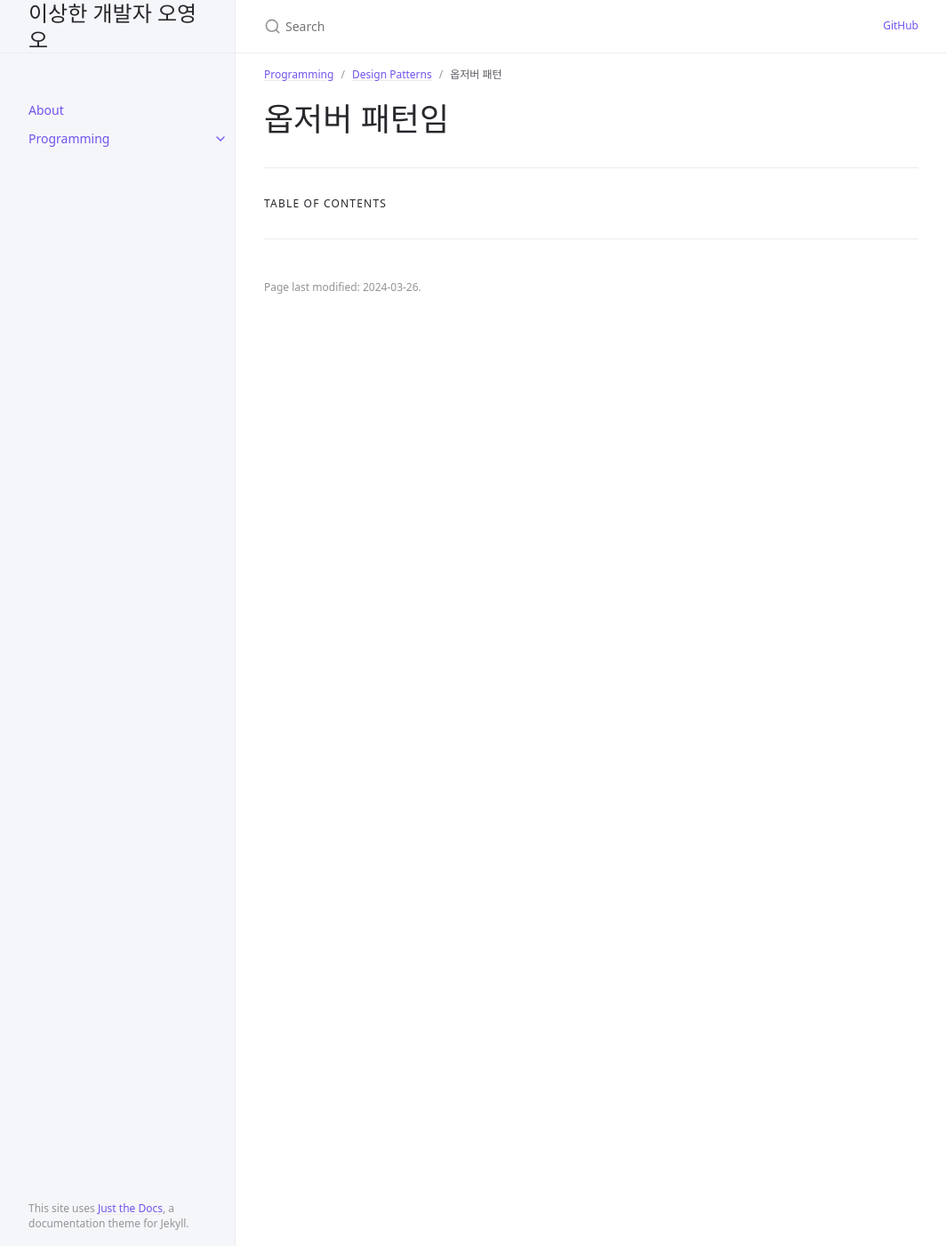
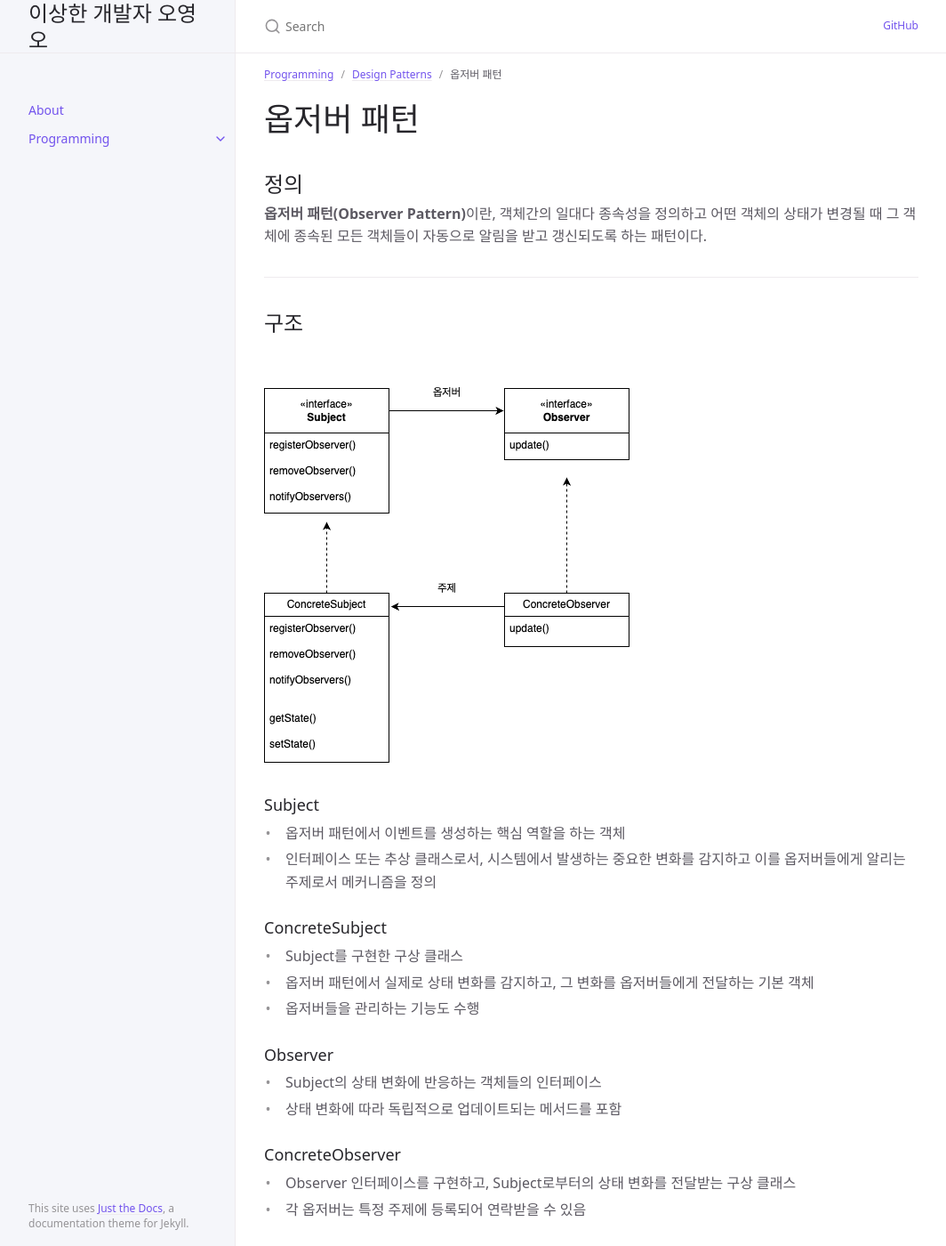
Before and after one commit to kwnoyng/kwnoyng.github.io, a Jekyll site: the page built from docs/Programming/design-patterns/observer.md, in a window 1280 px wide and 1400 px high. Shown: the whole window at 89% size, without its empty margins (107-1171 px from the left). Built offline with Jekyll 4.4.1, drawn with Linux system fonts in a browser that asks for light colours; cached includes are drawn as plain includes; some of the changed text lies outside the part shown.

Commit message:
[Design Patterns] 옵저버 패턴

```diff
--- a/docs/Programming/design-patterns/observer.md
+++ b/docs/Programming/design-patterns/observer.md
@@ -3,11 +3,76 @@ layout: default
 title: 옵저버 패턴
 parent: Design Patterns
 grand_parent: Programming
-has_children: true
-published_date: 2024-03-26
-last_modified_date: 2024-03-26
-nav_order: 1
+has_children: false
+published_date: 2024-04-11
+last_modified_date: 2024-04-11
+nav_order: 2
 permalink: /programming/design-patterns/observer
 ---
 
-# 옵저버 패턴임
+# 옵저버 패턴
+
+## 정의
+
+**옵저버 패턴(Observer Pattern)**이란, 객체간의 일대다 종속성을 정의하고 어떤 객체의 상태가 변경될 때 그 객체에 종속된 모든 객체들이 자동으로 알림을 받고 갱신되도록 하는 패턴이다.
+
+---
+
+## 구조
+
+&nbsp;
+
+![옵저버 패턴 구조](../../../assets/images/design-patterns/observer/observer_structure.png)
+
+### Subject
+
+- 옵저버 패턴에서 이벤트를 생성하는 핵심 역할을 하는 객체
+- 인터페이스 또는 추상 클래스로서, 시스템에서 발생하는 중요한 변화를 감지하고 이를 옵저버들에게 알리는 주제로서 메커니즘을 정의
+
+### ConcreteSubject
+
+- Subject를 구현한 구상 클래스
+- 옵저버 패턴에서 실제로 상태 변화를 감지하고, 그 변화를 옵저버들에게 전달하는 기본 객체
+- 옵저버들을 관리하는 기능도 수행
+
+### Observer
+
+- Subject의 상태 변화에 반응하는 객체들의 인터페이스
+- 상태 변화에 따라 독립적으로 업데이트되는 메서드를 포함
+
+### ConcreteObserver
+
+- Observer 인터페이스를 구현하고, Subject로부터의 상태 변화를 전달받는 구상 클래스
+- 각 옵저버는 특정 주제에 등록되어 연락받을 수 있음
+
+---
+
+## 특징
+
+### 장점
+
+- **분리와 재사용성 증가**
+  주제와 옵저버를 분리하며 각각 재사용할 수 있게 한다. 때문에 컴포넌트의 결합도가 낮아지고 유지보수가 용이하다.
+- **동적인 구독 관리**
+  옵저버 패턴을 사용하면 실행 중에 옵저버를 동적으로 추가하거나 제거할 수 있다.
+- **이벤트 기반 프로그래밍**
+  애플리케이션에서 발생하는 다양한 이벤트를 효과적으로 처리할 수 있도록 돕는다.
+- **OCP 준수**
+  주제의 코드를 수정하지 않고도 새로운 옵저버를 추가할 수 있으므로 OCP를 준수한다.
+
+### 단점
+
+- **옵저버의 갱신 처리**
+  주제의 상태가 빈번하게 변할 경우, 등록된 모든 옵저버들이 갱신을 받기 때문에 시스템의 성능에 부담을 줄 수 있다.
+- **옵저버 간의 업데이트 순서**
+  옵저버들의 알림 순서에 의존하지 않도록 하는 것이 좋다. 옵저버들이 특정 순서에 의존하면, 각 옵저버의 구현이 다른 옵저버들의 동작 순서를 예상하고 그에 맞춰져 있어야하므로 결합도가 증가하고, 확장성이 저하된다.
+
+---
+
+## 예제
+
+---
+
+## 실습
+
+&nbsp;
```
Also changed, not shown: assets/images/design-patterns/observer/observer_structure.png (added).
